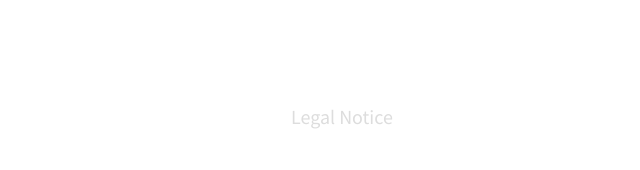
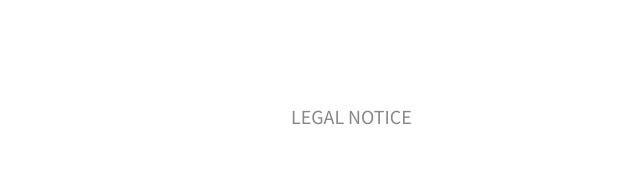
Before and after one commit to johannesvollmer/johannesvollmer.github.io, a Jekyll site: the page built from index.html, in a window 1280 px wide. Shown: the part 1260-1430 px from the top of the page, without its empty margins (136-776 px from the left). Built offline with Jekyll 4.4.1, drawn with Linux system fonts in a browser that asks for light colours.

Commit message:
rename footer class to id

```diff
--- a/_layouts/default.html
+++ b/_layouts/default.html
@@ -26,7 +26,7 @@
       <img src="{{ site.baseurl }}/img/logo.svg"/>
     </a>
 
-    <div class="footer">
+    <div id="footer">
       {% for footer-item in site.footer %}
         <a class="footer-item" href="{{ site.baseurl }}{{ footer-item.href }}">{{ footer-item.name }}</a>
       {% endfor %}
--- a/style.sass
+++ b/style.sass
@@ -242,7 +242,7 @@ main
   justify-self: start
   align-self: start
 
-.footer
+#footer
   grid-area: footer
   justify-self: start
   align-self: start
@@ -400,12 +400,13 @@ a.project
   h3
     margin-bottom: 0.1rem
 
-.footer
+#footer
   padding-top: 40vh
   font-size: 1rem
   padding-bottom: 1em
   .footer-item
-    color: #ddd
+    color: #888
+    text-transform: uppercase;
 
 
 // SYNTAX HIGHLIGHTING
```
